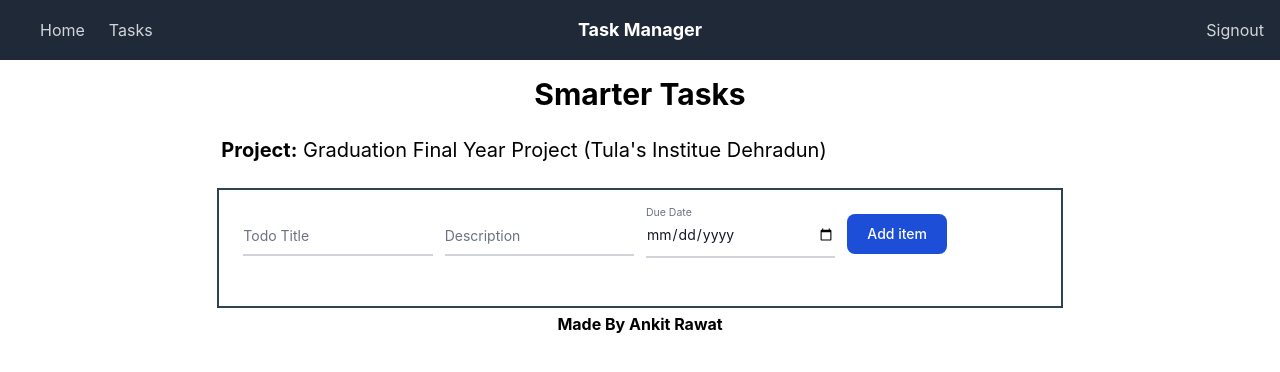
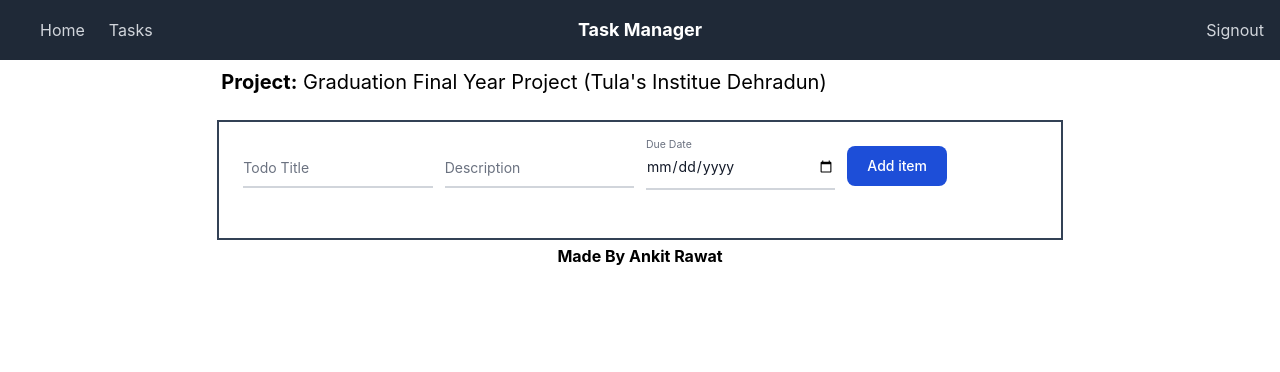
Before and after one commit to IamAnkitR/wd-301, a React (Create React App) app in the folder smarter-tasks/: page /tasks in a window 1280 px wide. Shown: the top 372 px of the page. Built offline with nearby package versions, Linux system fonts and the light colour scheme; sample sign-in values are in the browser's storage.

Commit message:
refactor

```diff
--- a/smarter-tasks/src/HomePage.tsx
+++ b/smarter-tasks/src/HomePage.tsx
@@ -3,7 +3,7 @@ import React from "react";
 const HomePage: React.FC = () => {
   return (
     <div>
-      <h1>Task Manager</h1>
+      <h2>Task Manager</h2>
       <p>Welcome to the Task Manager application!</p>
     </div>
   );
--- a/smarter-tasks/src/TaskApp.tsx
+++ b/smarter-tasks/src/TaskApp.tsx
@@ -28,9 +28,6 @@ const TaskApp = (props: TaskAppProp) => {
     <div>
       <div className="grid grid-cols-6 ">
         <div className="col-start-2 col-span-4">
-          <p className="text-3xl flex justify-center p-4">
-            <strong>Smarter Tasks</strong>
-          </p>
           <p className="text-xl p-2 mb-4">
             <strong>Project:</strong> Graduation Final Year Project (Tula's
             Institue Dehradun)
--- a/smarter-tasks/src/TaskForm.tsx
+++ b/smarter-tasks/src/TaskForm.tsx
@@ -63,6 +63,7 @@ const TaskForm = (props: TaskFormProps) => {
             onChange={titleChanged}
             className="block py-2.5 px-0 w-full text-sm text-gray-900 bg-transparent border-0 border-b-2 border-gray-300 appearance-none dark:border-gray-600 dark:focus:border-blue-500 focus:outline-none focus:ring-0 focus:border-blue-600 peer"
             placeholder=" "
+            required
           />
           <label
             htmlFor="todoTitle"
```
